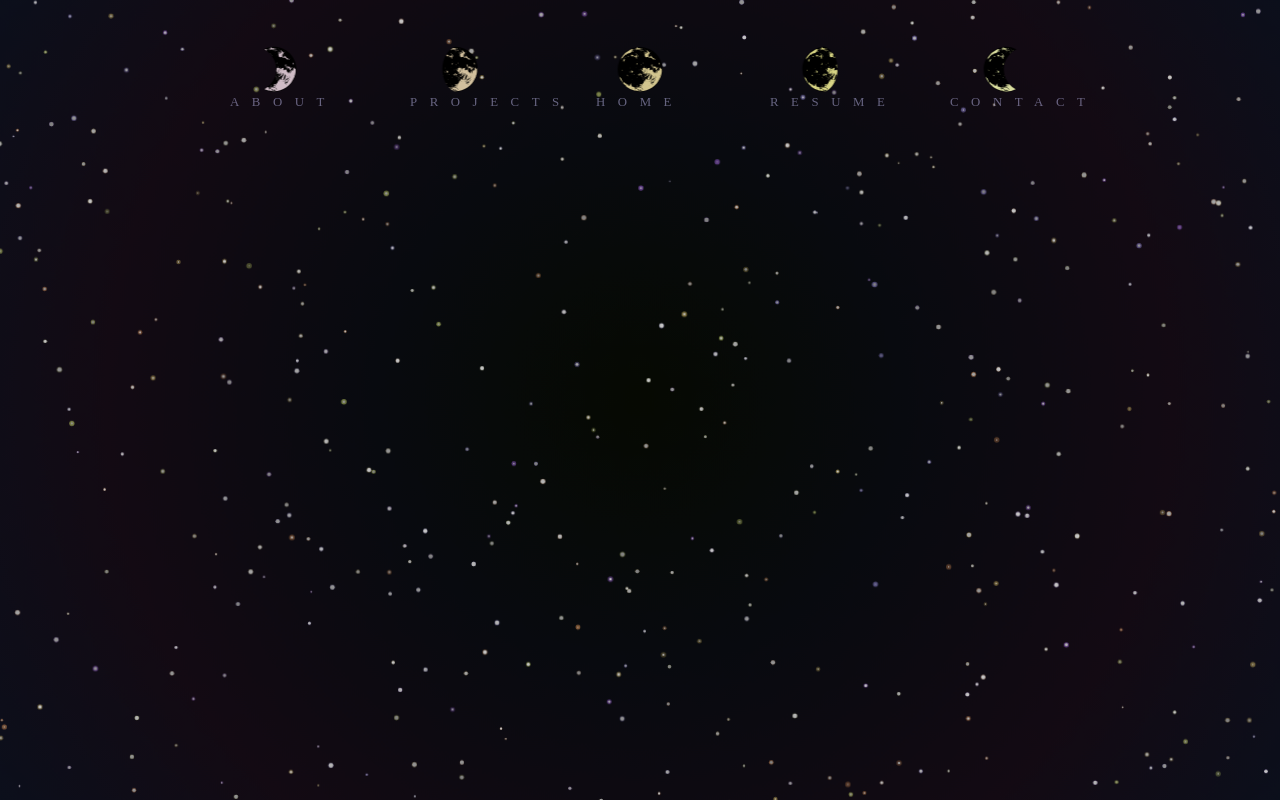
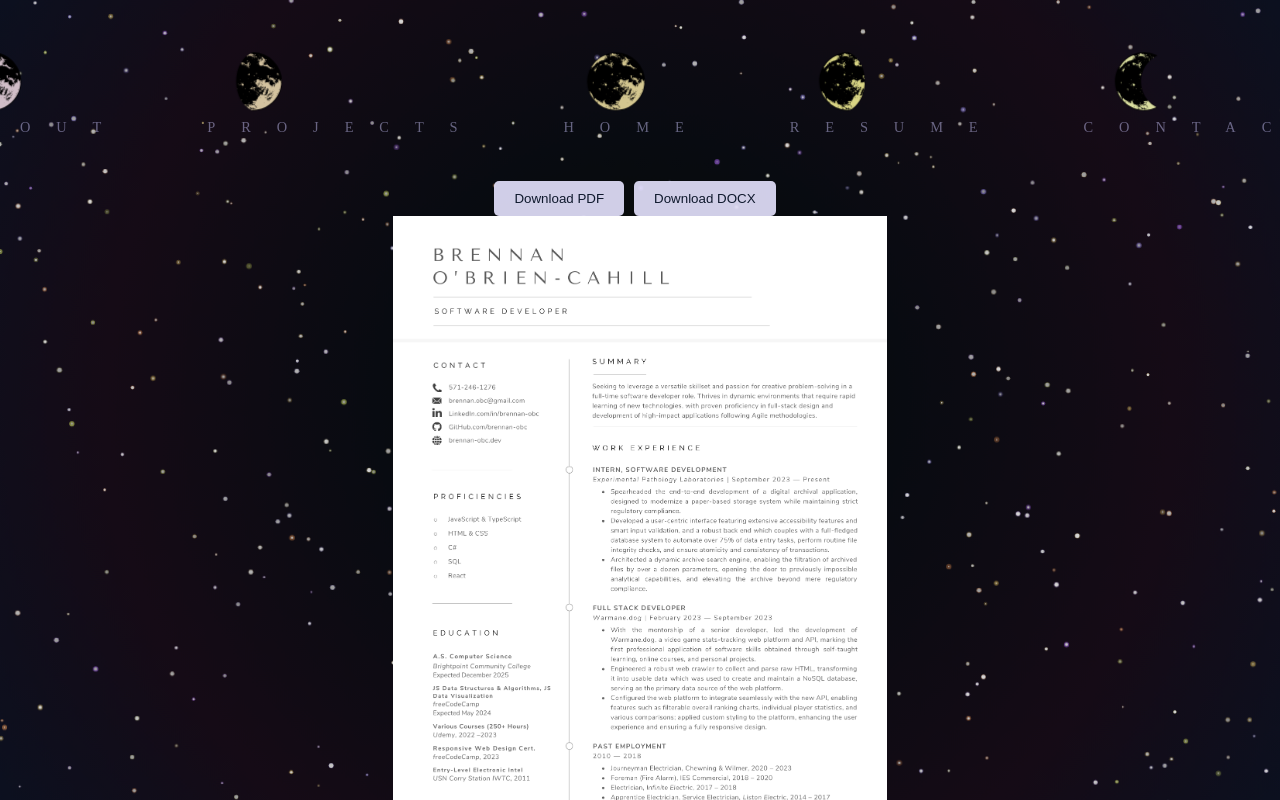
Before and after one commit to brennan-obc/jbo-personal-website, a React (Vite) app: page /resume in a window 1280 px wide. Shown: the top 800 px of the page. Built offline with nearby package versions, Linux system fonts and the light colour scheme; a web font is replaced by a local one.

Commit message:
Feat: Fix resume display bug, implement DOCX & PDF download buttons

```diff
--- a/src/App.tsx
+++ b/src/App.tsx
@@ -13,12 +13,25 @@ import "./styles/variables.scss";
 import "./styles/App.scss";
 
 function App() {
+  // const testImage = "/assets/test_image.jpg";
+  // const testImage = "/media/documents/jboc_resume-img.png";
+
   return (
-    <div>
+    <div className='pageContainer'>
       <BrowserRouter>
         <Background />
         <Navbar />
-        <h1>hello </h1>
+        {/* <img
+          src={testImage}
+          alt='Test Image'
+          style={{
+            width: "100%",
+            height: "auto",
+            position: "absolute",
+            top: 0,
+            zIndex: 999,
+          }}
+        /> */}
         <div>
           <Routes>
             <Route
--- a/src/components/FileDisplay.tsx
+++ b/src/components/FileDisplay.tsx
@@ -1,4 +1,7 @@
 import React /* , { useState } */ from "react";
+import "../styles/modules/Resume.scss";
+import "../styles/global.scss";
+import "../styles/variables.scss";
 
 interface FileDisplayProps {
   src: string;
@@ -15,6 +18,7 @@ const FileDisplay: React.FC<FileDisplayProps> = ({
 }) => {
   return (
     <img
+      className='resumeImg'
       src={src}
       alt={alt}
       style={{
--- a/src/components/Navbar.tsx
+++ b/src/components/Navbar.tsx
@@ -11,6 +11,8 @@ const projectsSvg =
 const contactSvg =
   "../../public/assets/navbar/moonPhasesMulti/contactMulti.svg";
 const resumeSvg = "../../public/assets/navbar/moonPhasesMulti/resumeMulti.svg";
+
+// ToDo: style active navItem
 
 const Navbar = () => {
   const navItems = [
@@ -67,7 +69,7 @@ const Navbar = () => {
           <img
             src={item.svg}
             alt={item.label}
-            style={{ width: "105px", height: "105px" }}
+            className={styles.navItemImg}
           />
           <span>{item.label}</span>
         </NavLink>
--- a/src/pages/Resume.tsx
+++ b/src/pages/Resume.tsx
@@ -1,5 +1,7 @@
 import FileDisplay from "../components/FileDisplay";
-import "../styles/modules/Resume.module.scss";
+import "../styles/modules/Resume.scss";
+import "../styles/global.scss";
+import "../styles/variables.scss";
 
 const Resume = () => {
   const resumeImage = "/media/documents/jboc_resume-img.png";
--- a/src/styles/App.scss
+++ b/src/styles/App.scss
@@ -4,8 +4,6 @@ body,
   overflow: hidden;
   margin: 0;
   padding: 0;
+  // display: flex;
 
-  h1 {
-    color: white;
-  }
 }
--- a/src/styles/modules/Navbar.module.scss
+++ b/src/styles/modules/Navbar.module.scss
@@ -1,13 +1,5 @@
 @import "../global.scss";
 @import "../variables.scss";
-
-/*
---font-averia
---font-contrail
---font-aldrich
---font-balsamiq
---font-bungee
-*/
 
 .navbar {
   display: flex;
@@ -27,18 +19,22 @@
     text-decoration: none;
     background-size: contain;
     background-repeat: no-repeat;
-    width: 100px;
-    height: 100px;
+
     margin-right: 30px;
     transition: opacity 0.3s ease, transform 1s ease;
     transform: translateY(10px);
 
+    .navItemImg {
+      width: var(--dim-px-navItem-WH);
+      height: var(--dim-px-navItem-WH);
+    }
+
     span {
       display: block;
-      font-size: 0.8rem;
+      font-size: 0.9rem;
       text-align: center;
       opacity: 0.5;
-      letter-spacing: 1.5cap;
+      letter-spacing: 2.75cap;
       transform: translateY(-15px);
       transition: transform 0.9s ease, opacity 1s ease;
     }
@@ -52,7 +48,7 @@
     }
 
     &:hover {
-      transform: scale(1.6);
+      transform: scale(1.2);
       transition: transform 1s ease, opacity 1s ease;
 
       span {
--- a/src/styles/modules/Resume.module.scss
+++ b/src/styles/modules/Resume.scss
@@ -1,14 +1,25 @@
 @import "../global.scss";
 @import "../variables.scss";
 
-.resume-container {
+.resumeContainer {
+  position: relative;
   display: flex;
   flex-direction: column;
   align-items: center;
   justify-content: center;
-  height: var(--dim-px-navbar-total-H);
+  // height: var(--dim-px-navbar-total-H);
+  height: 100%;
+  width: 80vw;
   padding-top: 20px; // space for buttons
   z-index: 500;
+  margin: 0 auto;
+
+  img {
+    position: relative;
+    max-height: 80vh;
+    object-fit: contain;
+    z-index: 999;
+  }
 }
 
 .button-container {
@@ -29,8 +40,3 @@ button {
     background-color: var(--color-light-accent);
   }
 }
-
-img {
-  max-height: 80%;
-  max-width: 100%;
-}
--- a/src/styles/variables.scss
+++ b/src/styles/variables.scss
@@ -1,7 +1,7 @@
 :root {
   //* dimensions
   --dim-px-navbar-padding: 20px;
-  --dim-px-navItem-WH: 100px;
+  --dim-px-navItem-WH: calc((10vh + 10vw) / 2);
   --dim-px-navItem-margin-RL: 25px;
   --dim-px-navbar-total-H: calc(
     (var(--dim-px-navbar-padding)) + (var(--dim-px-navItem-WH))
```
Also changed, not shown: public/assets/test_image.jpg (added), public/assets/test_image.svg (added), src/utils/_bgSwarmUtils.ts (renamed from src/utils/bgSwarmUtils.ts), src/utils/bgWorker.ts (deleted).
